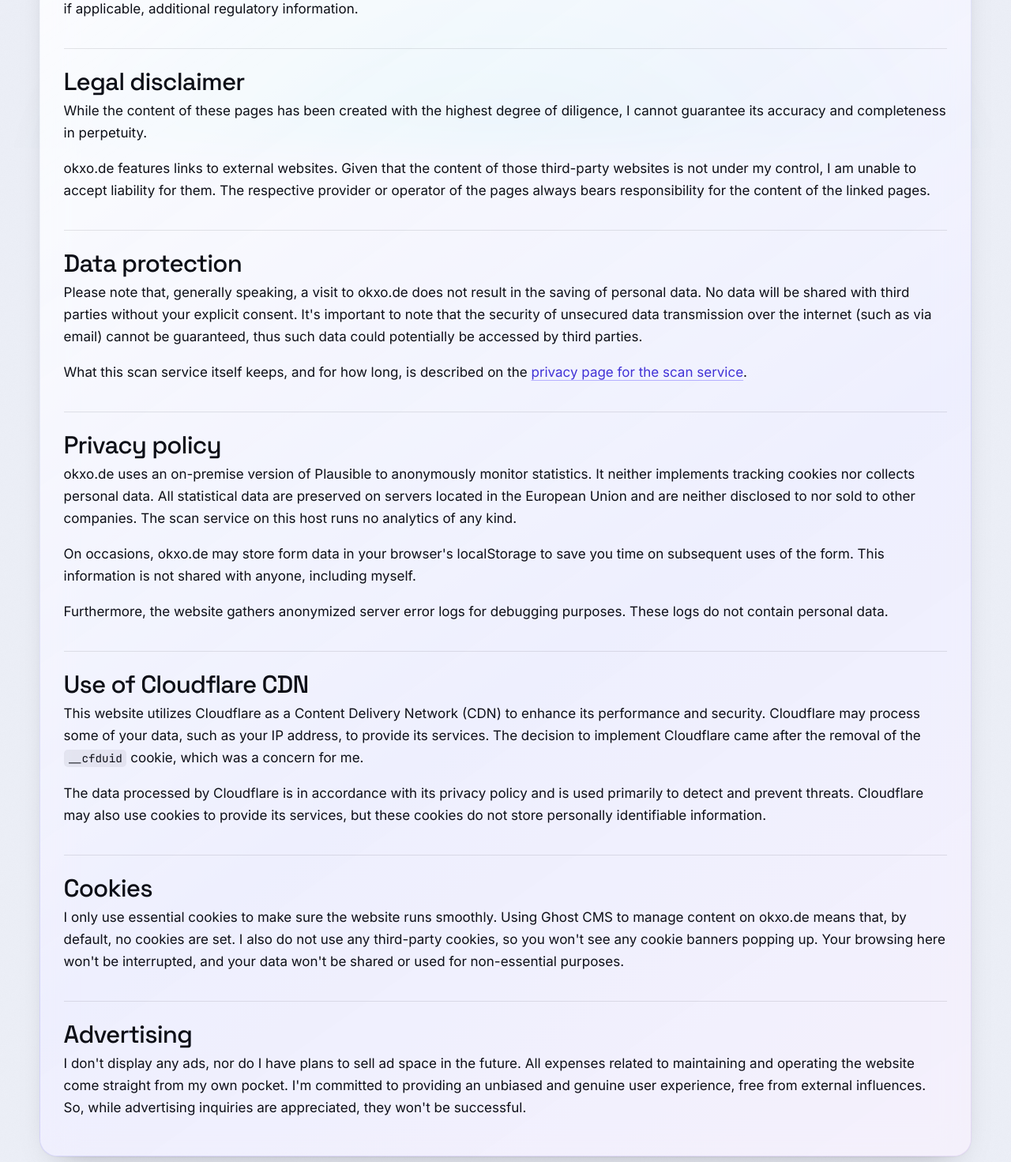
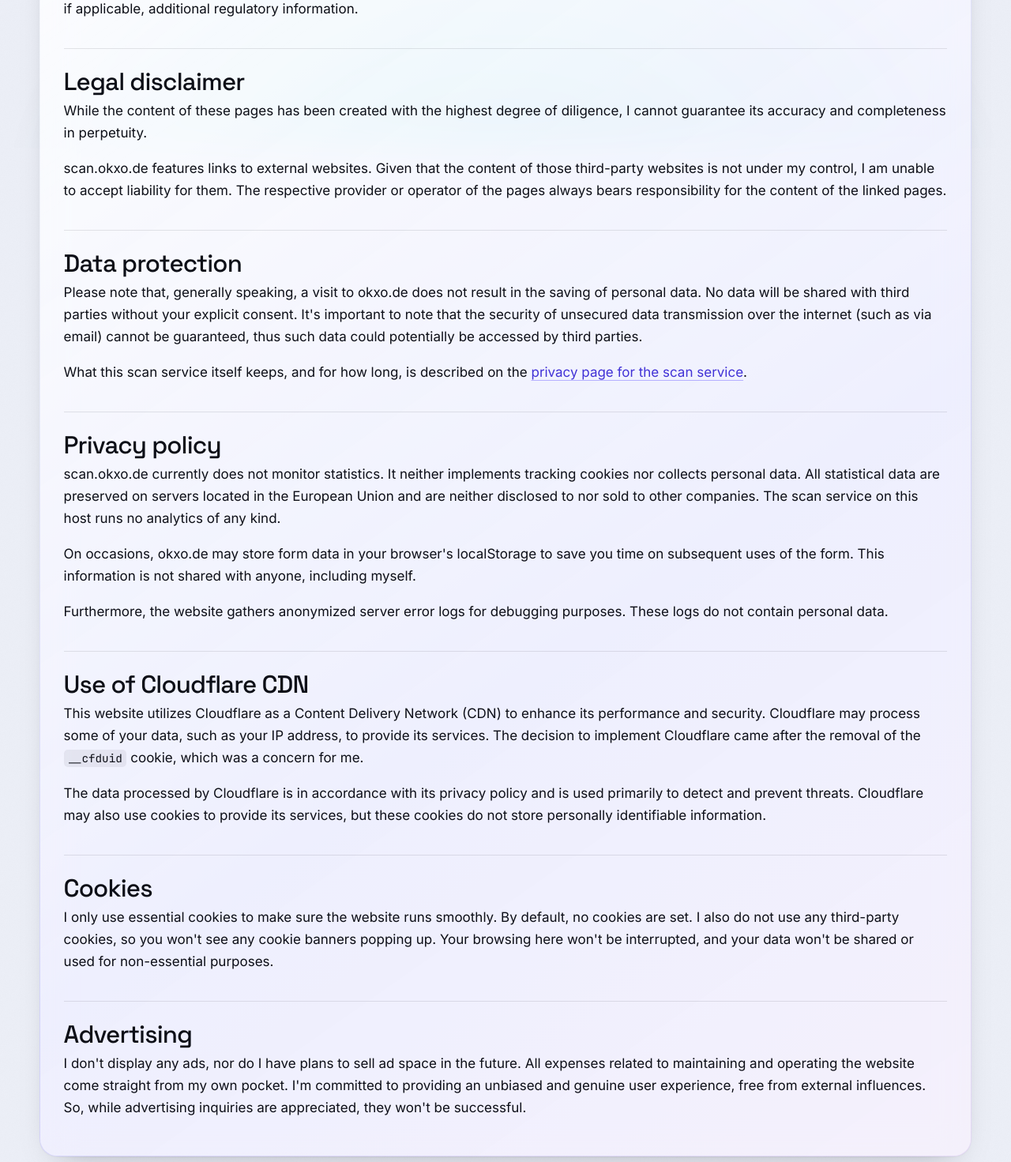
Before and after one commit to sowoi/check-opencloud-security, a Python web app: template frontend/templates/legal-notice.html in a window 1280 px wide. Shown: the part 900-2371 px from the top of the page at 79% size. Run offline with Jinja, Linux system fonts and the light colour scheme; the template is opened without the code that fills it: most values are stand-ins (such as "Sample title", 1, 10 or a date in 2020).

Commit message:
Bumped version to 1.12.1

```diff
--- a/frontend/templates/legal-notice.html
+++ b/frontend/templates/legal-notice.html
@@ -50,7 +50,7 @@ contact details and, if applicable, additional regulatory information.</p>
 <h2 id="disclaimer">Legal disclaimer</h2>
 <p>While the content of these pages has been created with the highest degree of
 diligence, I cannot guarantee its accuracy and completeness in perpetuity.</p>
-<p>okxo.de features links to external websites. Given that the content of those
+<p>scan.okxo.de features links to external websites. Given that the content of those
 third-party websites is not under my control, I am unable to accept liability
 for them. The respective provider or operator of the pages always bears
 responsibility for the content of the linked pages.</p>
@@ -65,8 +65,8 @@ thus such data could potentially be accessed by third parties.</p>
 <a href="/privacy">privacy page for the scan service</a>.</p>
 
 <h2 id="privacy-policy">Privacy policy</h2>
-<p>okxo.de uses an on-premise version of Plausible to anonymously monitor
-statistics. It neither implements tracking cookies nor collects personal data.
+<p>scan.okxo.de currently does not monitor statistics.
+It neither implements tracking cookies nor collects personal data.
 All statistical data are preserved on servers located in the European Union and
 are neither disclosed to nor sold to other companies. The scan service on this
 host runs no analytics of any kind.</p>
@@ -88,11 +88,10 @@ to provide its services, but these cookies do not store personally identifiable
 information.</p>
 
 <h2 id="cookies">Cookies</h2>
-<p>I only use essential cookies to make sure the website runs smoothly. Using
-Ghost CMS to manage content on okxo.de means that, by default, no cookies are
-set. I also do not use any third-party cookies, so you won't see any cookie
-banners popping up. Your browsing here won't be interrupted, and your data won't
-be shared or used for non-essential purposes.</p>
+<p>I only use essential cookies to make sure the website runs smoothly.
+By default, no cookies are set. I also do not use any third-party cookies,
+so you won't see any cookie banners popping up. Your browsing here won't be
+interrupted, and your data won't be shared or used for non-essential purposes.</p>
 
 <h2 id="advertising">Advertising</h2>
 <p>I don't display any ads, nor do I have plans to sell ad space in the future.
--- a/pyproject.toml
+++ b/pyproject.toml
@@ -1,6 +1,6 @@
 [project]
 name = "check-opencloud-security"
-version = "1.12.0"
+version = "1.12.1"
 description = "Check the security level of your OpenCloud instance with a built-in scanner - no API access required"
 authors = [{ name = "Massoud Ahmed" }]
 requires-python = ">=3.10"
```
Also changed, not shown: .github/workflows/release-schedule.yml, .github/workflows/vulnerability-db.yml, CHANGELOG.md, 1 other file.
